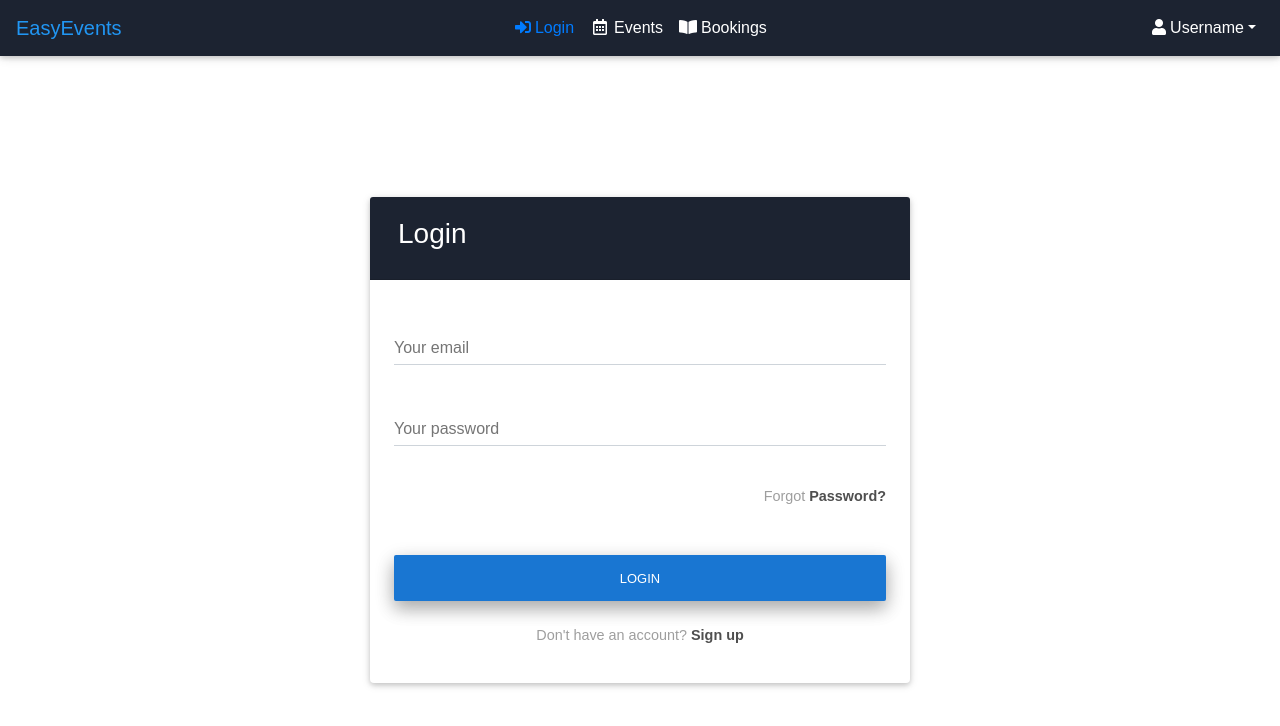
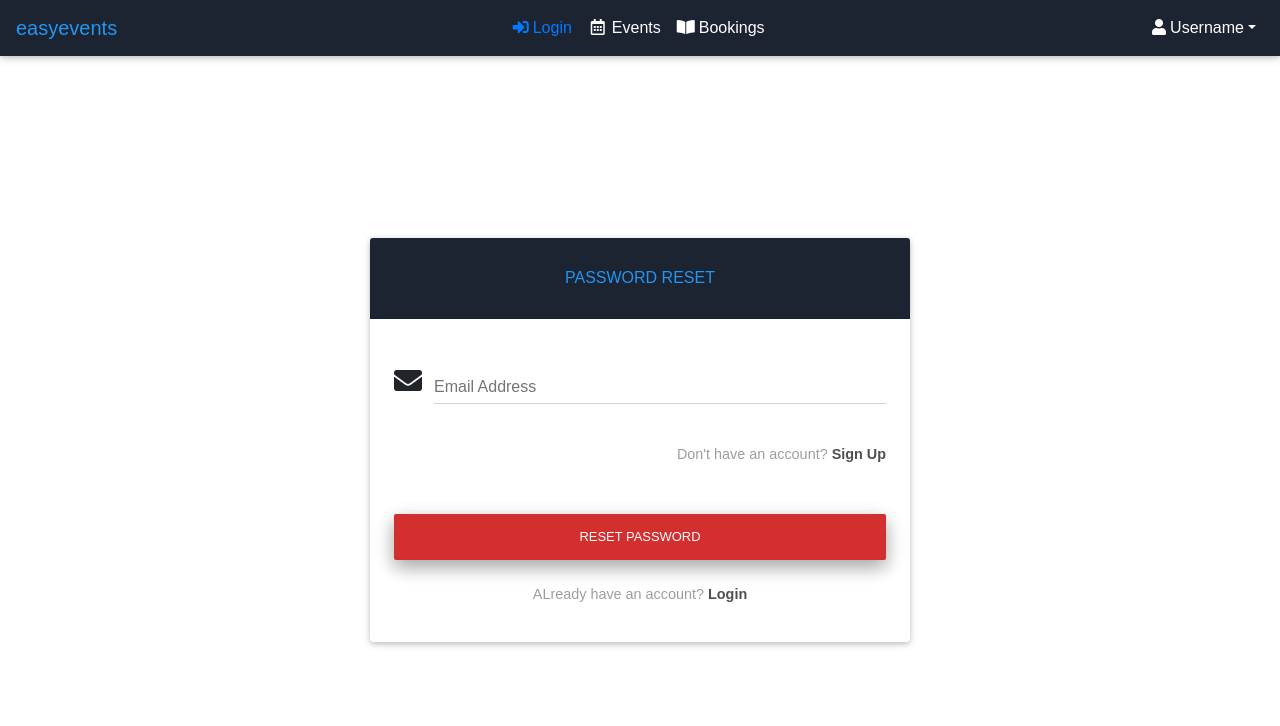
Before and after one commit to wesscoby/fullstack-practice, a React (Create React App) app in the folder client/: page /auth/reset-password in a window 1280 px wide. Shown: the top 726 px of the page. Built offline with nearby package versions, Linux system fonts and the light colour scheme.

Commit message:
Added Signup and password reset forms and their associated subroutes

```diff
--- a/client/src/components/forms/AuthForm.js
+++ b/client/src/components/forms/LoginForm.js
@@ -1,8 +1,9 @@
 import React, { Component } from "react";
 import { MDBBtn, MDBCard, MDBCardBody, MDBInput, MDBCardHeader } from 'mdbreact';
 import Elipsis from '../loaders/Elipsis';
+import { Link } from 'react-router-dom';
 
-class AuthForm extends Component {
+class LoginForm extends Component {
 
     state = {
         emailInput: '',
@@ -29,41 +30,7 @@ class AuthForm extends Component {
         event.preventDefault();
         this.toggleElipsis();
 
-        const requestBody = {
-            query: `
-                query {
-                    login(userInput: {
-                        email: "${this.state.emailInput}",
-                        password: "${this.state.passwordInput}"}
-                    ) {
-                        status
-                        ... on LoginSuccess {
-                            _id
-                            email
-                        }
-                        ... on LoginFailure {
-                            message
-                        }
-                    }
-                }
-            `
-        }
-        console.log(requestBody)
-        console.log(this.state)
-
-        fetch('http://localhost:4000/graphql', {
-            method: 'POST',
-            body: JSON.stringify(requestBody),
-            headers: {
-                'Content-Type': 'application/json'
-            }
-        })
-        .then(response => response.json())
-        .then(data => {
-            this.toggleElipsis();
-            console.log(data);
-        })
-        .catch(console.log);
+        // Submit Data
     }
 
     render() {
@@ -71,7 +38,7 @@ class AuthForm extends Component {
             <MDBCard>
 
                 <MDBCardHeader  color="unique-color-dark">
-                    <h3 className="p-2">Login</h3>
+                    <p className="pt-3 blue-text text-center">LOGIN</p>
                 </MDBCardHeader>
 
                 <MDBCardBody className="mx-1">
@@ -80,6 +47,7 @@ class AuthForm extends Component {
                         <MDBInput
                         label="Your email"
                         group
+                        icon="envelope"
                         type="text"
                         name="emailInput"
                         value={this.state.emailInput}
@@ -90,6 +58,7 @@ class AuthForm extends Component {
                         <MDBInput
                             label="Your password"
                             group
+                            icon="lock"
                             type="password"
                             name="passwordInput"
                             onInput={this.handleChange}
@@ -100,11 +69,11 @@ class AuthForm extends Component {
 
                         <p className="font-small grey-text d-flex justify-content-end">
                             Forgot
-                            <a
-                                href="#!" className="dark-grey-text font-weight-bold ml-1"
+                            <Link
+                                to="/auth/reset-password" className="dark-grey-text font-weight-bold ml-1"
                             >
                                 Password?
-                            </a>
+                            </Link>
                         </p>
 
                         <div className="mb-4 mt-5 text-center">
@@ -122,12 +91,12 @@ class AuthForm extends Component {
 
                     <p className="font-small grey-text d-flex justify-content-center">
                         Don't have an account?
-                        <a
-                            href="#!"
+                        <Link
+                            to="/auth/signup"
                             className="dark-grey-text font-weight-bold ml-1"
                         >
                             Sign up
-                        </a>
+                        </Link>
                     </p>
 
                 </MDBCardBody>
@@ -136,4 +105,4 @@ class AuthForm extends Component {
     }
 };
 
-export default AuthForm;
+export default LoginForm;
--- /dev/null
+++ b/client/src/components/forms/ResetPasswordForm.js
@@ -0,0 +1,96 @@
+import React, { Component } from "react";
+import { Link } from 'react-router-dom';
+import { MDBBtn, MDBCard, MDBCardBody, MDBInput, MDBCardHeader } from 'mdbreact';
+import Elipsis from '../loaders/Elipsis';
+
+class ResetPasswordForm extends Component {
+
+    state = {
+        emailInput: '',
+        elipsisToggle: false
+    };
+
+    toggleElipsis = () => {
+        this.setState(prevState => ({
+            elipsisToggle: !prevState.elipsisToggle
+        }))
+    }
+
+    handleChange = (event) => {
+        const { name, value } = event.target;
+        this.setState({
+            [name]: value
+        })
+    };
+
+
+
+    handleSubmit = (event) => {
+        event.preventDefault();
+        this.toggleElipsis();
+
+        // Submit Data
+    }
+
+    render() {
+        return (
+            <MDBCard>
+
+                <MDBCardHeader  color="unique-color-dark">
+                    <p className="pt-3 blue-text text-center">PASSWORD RESET</p>
+                </MDBCardHeader>
+
+                <MDBCardBody className="mx-1">
+
+                    <form onSubmit={this.handleSubmit}>
+                        <MDBInput
+                        label="Email Address"
+                        group
+                        icon="envelope"
+                        type="email"
+                        name="emailInput"
+                        value={this.state.emailInput}
+                        onInput={this.handleChange}
+                        validate
+                        />
+
+                        <p className="font-small grey-text d-flex justify-content-end">
+                            Don't have an account?
+                            <Link
+                                to="/auth/signup"
+                                className="dark-grey-text font-weight-bold ml-1"
+                            >
+                                Sign Up
+                            </Link>
+                        </p>
+
+                        <div className="mb-4 mt-5 text-center">
+                        { this.state.elipsisToggle ? (<Elipsis color="#007bff" />) :
+                            (<MDBBtn
+                                color="red"
+                                type="submit"
+                                className="btn-block z-depth-2"
+                            >
+                                Reset Password
+                            </MDBBtn>)
+                        }
+                        </div>
+                    </form>
+
+                    <p className="font-small grey-text d-flex justify-content-center">
+                        ALready have an account?
+                        <Link
+                            to="/auth/login"
+                            className="dark-grey-text font-weight-bold ml-1"
+                        >
+                            Login
+                        </Link>
+                    </p>
+
+                </MDBCardBody>
+            </MDBCard>
+        );
+    }
+};
+
+export default ResetPasswordForm;
--- /dev/null
+++ b/client/src/components/forms/SignUpForm.js
@@ -0,0 +1,108 @@
+import React, { Component } from "react";
+import { MDBBtn, MDBCard, MDBCardBody, MDBInput, MDBCardHeader } from 'mdbreact';
+import Elipsis from '../loaders/Elipsis';
+import { Link } from 'react-router-dom';
+
+class SignUpForm extends Component {
+
+    state = {
+        emailInput: '',
+        passwordInput: '',
+        elipsisToggle: false
+    };
+
+    toggleElipsis = () => {
+        this.setState(prevState => ({
+            elipsisToggle: !prevState.elipsisToggle
+        }))
+    }
+
+    handleChange = (event) => {
+        const { name, value } = event.target;
+        this.setState({
+            [name]: value
+        })
+    };
+
+
+
+    handleSubmit = (event) => {
+        event.preventDefault();
+        this.toggleElipsis();
+
+        // Submit Data
+    }
+
+    render() {
+        return (
+            <MDBCard>
+
+                <MDBCardHeader  color="unique-color-dark">
+                    <p className="pt-3 blue-text text-center">SIGN UP</p>
+                </MDBCardHeader>
+
+                <MDBCardBody className="mx-1">
+
+                    <form onSubmit={this.handleSubmit}>
+                        <MDBInput
+                        label="Your email"
+                        group
+                        icon="envelope"
+                        type="text"
+                        name="emailInput"
+                        value={this.state.emailInput}
+                        onInput={this.handleChange}
+                        validate
+                        />
+
+                        <MDBInput
+                            label="Your password"
+                            group
+                            icon="lock"
+                            type="password"
+                            name="passwordInput"
+                            onInput={this.handleChange}
+                            value={this.state.passwordInput}
+                            validate
+                            containerClass="mb-0"
+                        />
+
+                        <p className="font-small grey-text d-flex justify-content-end">
+                            Forgot
+                            <Link
+                                to="/auth/reset-password" className="dark-grey-text font-weight-bold ml-1"
+                            >
+                                Password?
+                            </Link>
+                        </p>
+
+                        <div className="mb-4 mt-5 text-center">
+                        { this.state.elipsisToggle ? (<Elipsis color="#007bff" />) :
+                            (<MDBBtn
+                                color="blue"
+                                type="submit"
+                                className="btn-block z-depth-2"
+                            >
+                                Register
+                            </MDBBtn>)
+                        }
+                        </div>
+                    </form>
+
+                    <p className="font-small grey-text d-flex justify-content-center">
+                        Already have an account?
+                        <Link
+                            to="/auth/login"
+                            className="dark-grey-text font-weight-bold ml-1"
+                        >
+                            Login
+                        </Link>
+                    </p>
+
+                </MDBCardBody>
+            </MDBCard>
+        );
+    }
+};
+
+export default SignUpForm;
--- a/client/src/components/navigation/MainNavigation.js
+++ b/client/src/components/navigation/MainNavigation.js
@@ -21,7 +21,7 @@ class MainNavigation extends Component {
             <header className="main-navigation">
                 <MDBNavbar fixed="top" color="unique-color-dark" dark expand="lg">
                     <MDBNavbarBrand href="/" className="brand">
-                        <strong className="blue-text">EasyEvents</strong>
+                        <strong className="blue-text">easyevents</strong>
                     </MDBNavbarBrand>
 
                     <MDBNavbarToggler onClick={this.toggleCollapse} />
--- a/client/src/pages/Auth.js
+++ b/client/src/pages/Auth.js
@@ -1,27 +1,33 @@
 import React, { Component } from 'react';
+import { BrowserRouter as Router, Route, Redirect, Switch } from 'react-router-dom';
 // import { Query } from 'react-apollo';
     import { MDBRow, MDBCol } from 'mdbreact';
 // import { getEvents } from '../queries/';
 // import Spinner from '../components/loaders/Spinner';
 // import Elipsis from '../components/loaders/Elipsis';
-import AuthForm from '../components/forms/AuthForm';
+import LoginForm from '../components/forms/LoginForm';
+import SignUpForm from '../components/forms/SignUpForm';
+import ResetPasswordForm from '../components/forms/ResetPasswordForm';
 
 class AuthPage extends Component {
 
-    state = {
-
-    }
-
     render() {
         return (
+            <Router>
                 <MDBRow className="auth-page d-flex flex-row justify-content-center align-items-center">
                     <MDBCol
                         xs="12" sm="11" md="8" lg="6"
                         className="_col d-flex flex-row justify-content-center align-items-center"
                     >
-                    <AuthForm />
+                        <Switch>
+                            <Redirect from="/auth" to="/auth/login" exact />
+                            <Route path="/auth/login" component={LoginForm} />
+                            <Route path="/auth/signup" component={SignUpForm} />
+                            <Route path="/auth/reset-password" component={ResetPasswordForm} />
+                        </Switch>
                     </MDBCol>
                 </MDBRow>
+            </Router>
         )
     }
 }
```
Lines whose indentation alone changed are shown as unchanged.
